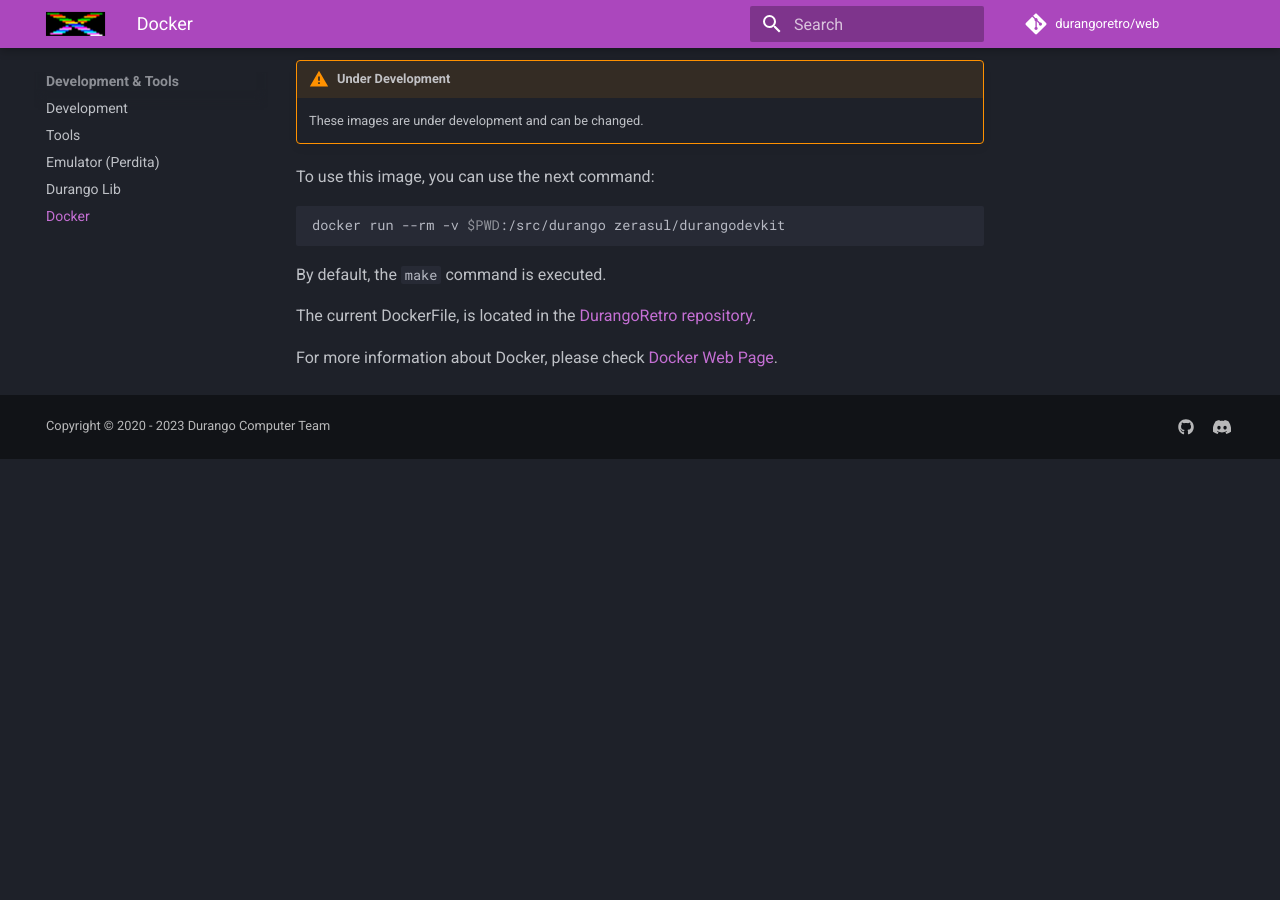
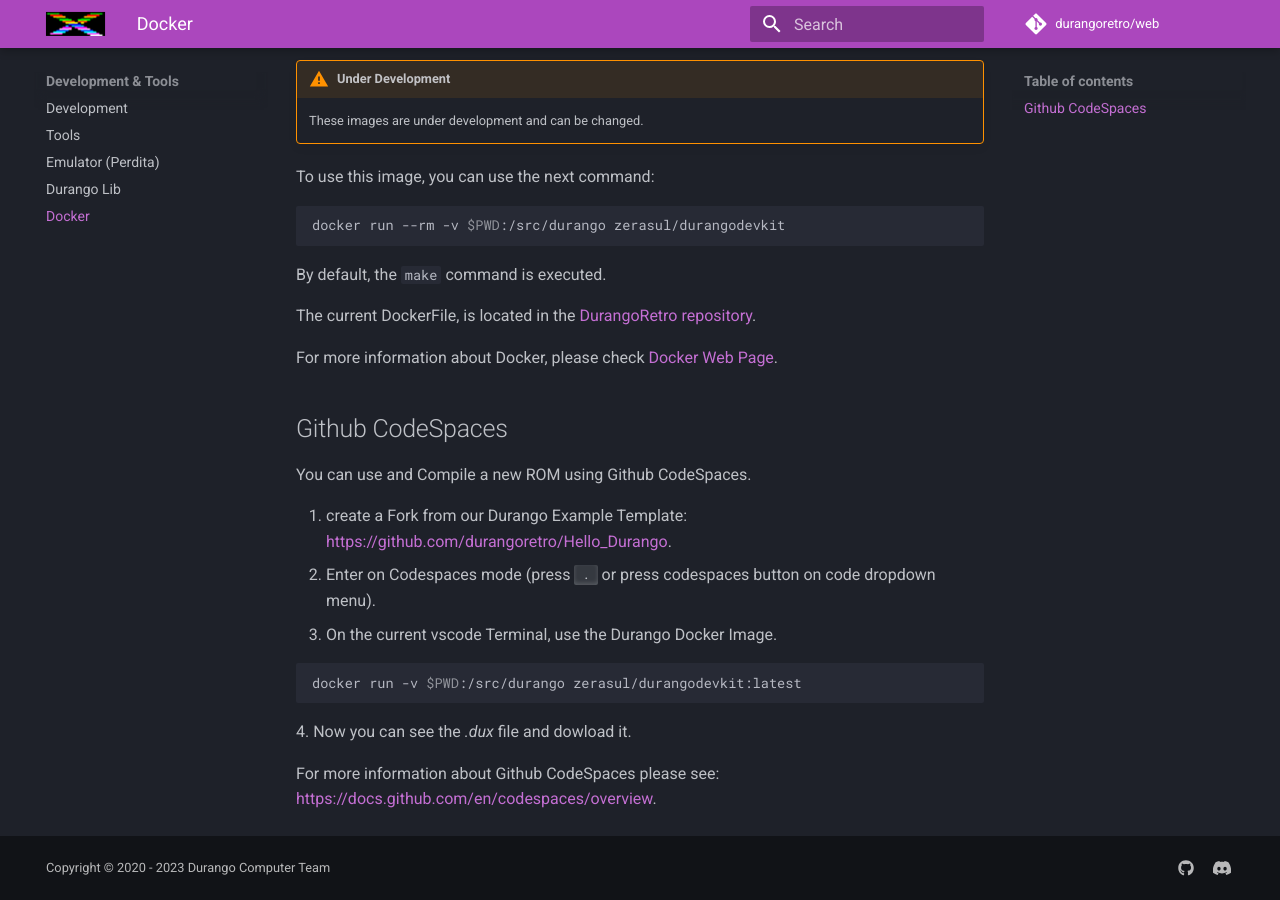
Before and after one commit to durangoretro/web, an MkDocs documentation site: the page built from docs/tools/docker.md, in a window 1280 px wide and 900 px high, scrolled down 538 px. Built offline with MkDocs 1.6.1 and Material for MkDocs 9.7.7, drawn with Linux system fonts in a browser that asks for light colours; comment, search, counter and statistics services are not loaded; before the commit the page ends 997 px from its top, so only the background shows below that.

Commit message:
adding github codespaces info

````diff
--- a/docs/tools/docker.md
+++ b/docs/tools/docker.md
@@ -29,3 +29,18 @@
 The current DockerFile, is located in the [DurangoRetro repository](https://github.com/durangoretro/DurangoDocker).
 
 For more information about Docker, please check [Docker Web Page](https://www.docker.com/).
+
+## Github CodeSpaces
+
+You can use and Compile a new ROM using Github CodeSpaces.
+
+1. create a Fork from our Durango Example Template: [https://github.com/durangoretro/Hello_Durango](https://github.com/durangoretro/Hello_Durango).
+2. Enter on Codespaces mode (press <kbd>.</kbd> or press codespaces button on code dropdown menu).
+3. On the current vscode Terminal, use the Durango Docker Image.
+
+```bash
+docker run -v $PWD:/src/durango zerasul/durangodevkit:latest
+```
+4. Now you can see the _.dux_ file and dowload it.
+
+For more information about Github CodeSpaces please see: [https://docs.github.com/en/codespaces/overview](https://docs.github.com/en/codespaces/overview).
````
